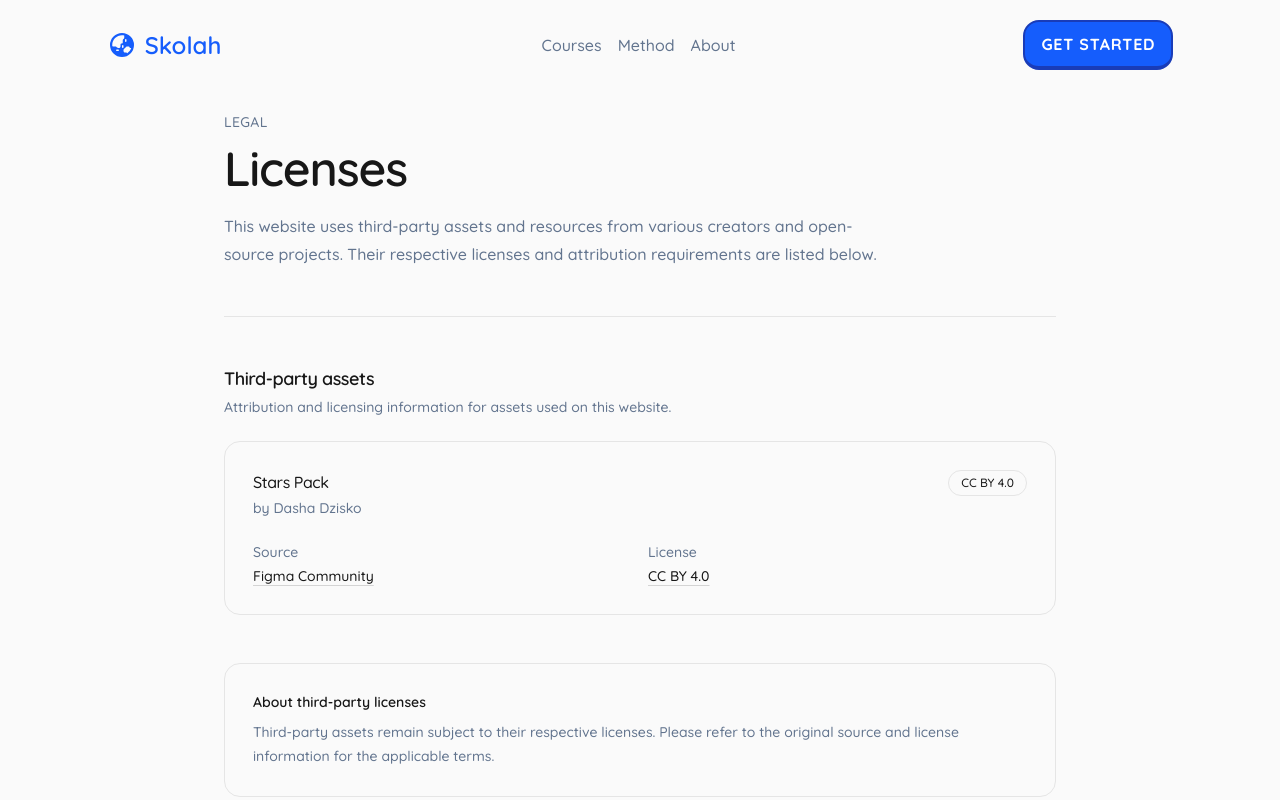
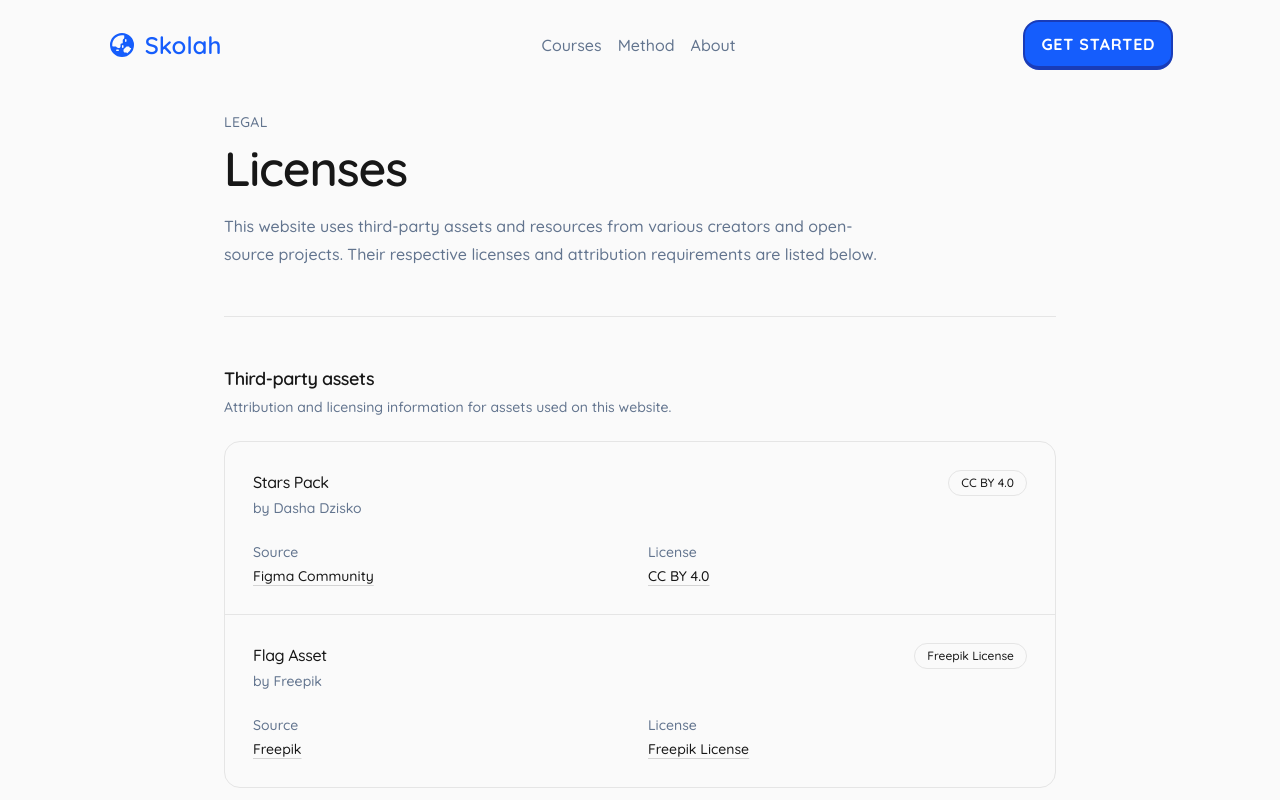
Before and after one commit to anggasaputra25/skolah, a Next.js app: page /licenses in a window 1280 px wide. Shown: the top 800 px of the page. Built offline with nearby package versions, Linux system fonts and the light colour scheme.

Commit message:
feat: add LicensesPage and define License interface with assets

```diff
--- a/app/(pages)/licenses/page.tsx
+++ b/app/(pages)/licenses/page.tsx
@@ -1,5 +1,6 @@
 import Footer from "@/components/layout/Footer";
 import { Navbar } from "@/components/layout/Navbar";
+import { Licenses } from "@/constants/licenses";
 import type { Metadata } from "next";
 
 export const metadata: Metadata = {
@@ -7,29 +8,6 @@ export const metadata: Metadata = {
     description:
         "Third-party assets and open-source resources used on this website.",
 };
-
-type Asset = {
-    name: string;
-    creator: string;
-    source: string;
-    sourceUrl: string;
-    license: string;
-    licenseUrl: string;
-    modified?: boolean;
-};
-
-const assets: Asset[] = [
-    {
-        name: "Stars Pack",
-        creator: "Dasha Dzisko",
-        source: "Figma Community",
-        sourceUrl:
-            "https://www.figma.com/community/file/1020701317322253884/stars-pack",
-        license: "CC BY 4.0",
-        licenseUrl: "https://creativecommons.org/licenses/by/4.0/",
-        modified: false,
-    },
-];
 
 const LicensesPage = () => {
     return (
@@ -73,7 +51,7 @@ const LicensesPage = () => {
                     </div>
 
                     <div className="divide-y divide-neutral-200 rounded-2xl border border-neutral-200">
-                        {assets.map((asset) => (
+                        {Licenses.map((asset) => (
                             <article
                                 key={`${asset.name}-${asset.creator}`}
                                 className="p-6 sm:p-7"
--- /dev/null
+++ b/constants/licenses.ts
@@ -0,0 +1,23 @@
+import { License } from "@/types/license";
+
+export const Licenses: License[] = [
+    {
+        name: "Stars Pack",
+        creator: "Dasha Dzisko",
+        source: "Figma Community",
+        sourceUrl:
+            "https://www.figma.com/community/file/1020701317322253884/stars-pack",
+        license: "CC BY 4.0",
+        licenseUrl: "https://creativecommons.org/licenses/by/4.0/",
+        modified: false,
+    },
+    {
+        name: "Flag Asset",
+        creator: "Freepik",
+        source: "Freepik",
+        sourceUrl: "https://www.freepik.com/",
+        license: "Freepik License",
+        licenseUrl: "https://www.freepikcompany.com/legal#nav-freepik-license",
+        modified: false,
+    },
+];
--- /dev/null
+++ b/types/license.ts
@@ -0,0 +1,9 @@
+export interface License {
+    name: string;
+    creator: string;
+    source: string;
+    sourceUrl: string;
+    license: string;
+    licenseUrl: string;
+    modified: boolean;
+};
```
